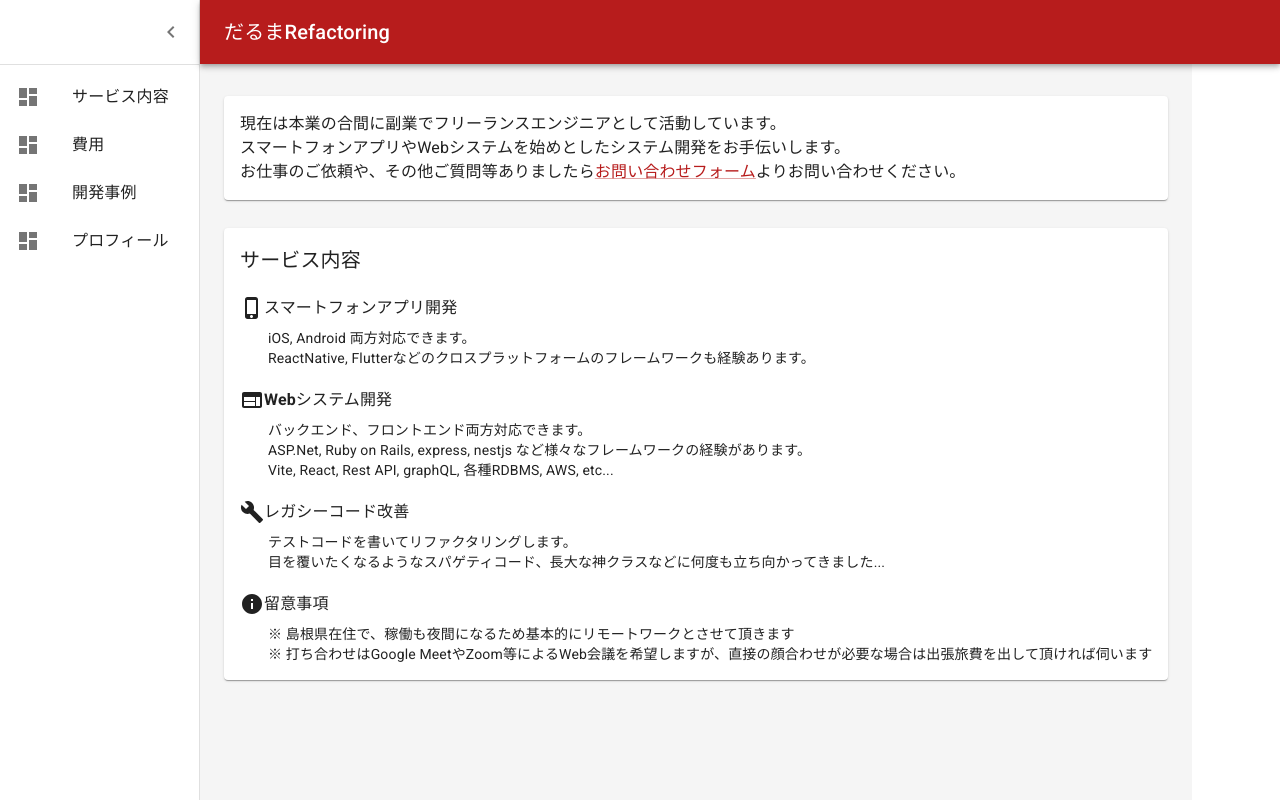
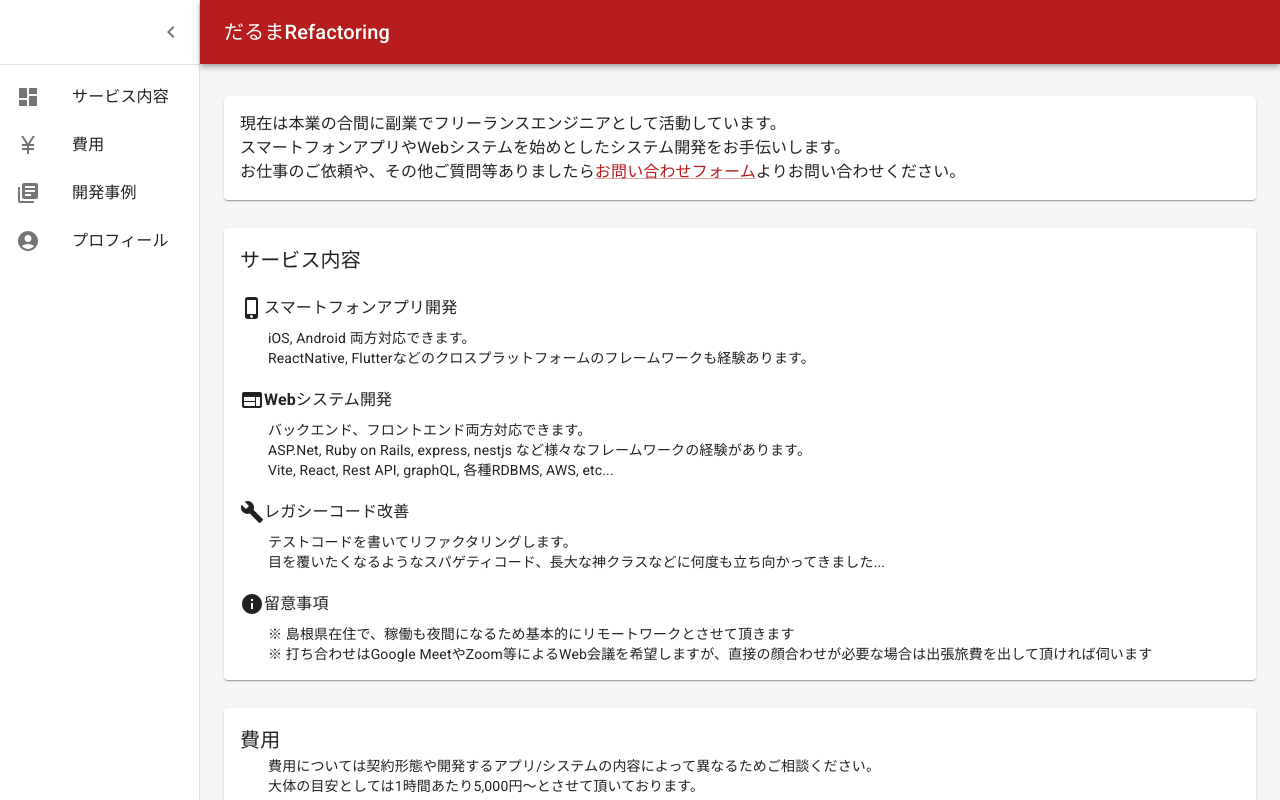
Before and after one commit to dharma-refactoring/dharma-refactoring, a React (Vite) app: page / in a window 1280 px wide. Built offline with nearby package versions, Linux system fonts and the light colour scheme.

Commit message:
add pricing

```diff
--- a/index.html
+++ b/index.html
@@ -15,7 +15,7 @@
     <title>Vite + React + TS</title>
   </head>
   <body>
-    <div id="root"></div>
+    <div id="root" style="width: 100%"></div>
     <script type="module" src="/src/main.tsx"></script>
   </body>
 </html>
--- a/src/App.tsx
+++ b/src/App.tsx
@@ -10,6 +10,7 @@ import { useState } from 'react'
 import { Header } from './components/Header'
 import { Headline } from './components/Headline'
 import { Menu } from './components/Menu'
+import { Pricing } from './components/Pricing'
 import { Service } from './components/Service'
 
 const mdTheme = createTheme({
@@ -51,6 +52,7 @@ function App(): JSX.Element {
           <Container maxWidth="lg" sx={{ mt: 4, mb: 4 }}>
             <Headline />
             <Service />
+            <Pricing />
           </Container>
         </Box>
       </Box>
--- /dev/null
+++ b/src/components/Description.tsx
@@ -0,0 +1,17 @@
+import { Grid, Typography } from '@mui/material'
+
+interface DescriptionProps {
+  contents: string[]
+}
+
+export const Description = ({
+  contents: descriptions
+}: DescriptionProps): JSX.Element => (
+  <Grid item xs={12} sx={{ paddingLeft: '28px' }}>
+    {descriptions.map((d, i) => (
+      <Typography key={i} variant="body2">
+        {d}
+      </Typography>
+    ))}
+  </Grid>
+)
--- a/src/components/Menu.tsx
+++ b/src/components/Menu.tsx
@@ -11,6 +11,9 @@ import {
 } from '@mui/material'
 import ChevronLeftIcon from '@mui/icons-material/ChevronLeft'
 import DashboardIcon from '@mui/icons-material/Dashboard'
+import CurrencyYenIcon from '@mui/icons-material/CurrencyYen'
+import LibraryBooksIcon from '@mui/icons-material/LibraryBooks'
+import AccountCircleIcon from '@mui/icons-material/AccountCircle'
 
 export const drawerWidth = 200
 
@@ -61,27 +64,27 @@ export const Menu = ({ open, toggleMenu }: MenuProps): JSX.Element => (
     </Toolbar>
     <Divider />
     <List component="nav">
-      <ListItemButton>
+      <ListItemButton href="#service">
         <ListItemIcon>
           <DashboardIcon />
         </ListItemIcon>
         <ListItemText primary="サービス内容" />
       </ListItemButton>
-      <ListItemButton>
+      <ListItemButton href="#pricing">
         <ListItemIcon>
-          <DashboardIcon />
+          <CurrencyYenIcon />
         </ListItemIcon>
         <ListItemText primary="費用" />
       </ListItemButton>
-      <ListItemButton>
+      <ListItemButton href="#history">
         <ListItemIcon>
-          <DashboardIcon />
+          <LibraryBooksIcon />
         </ListItemIcon>
         <ListItemText primary="開発事例" />
       </ListItemButton>
-      <ListItemButton>
+      <ListItemButton href="#profile">
         <ListItemIcon>
-          <DashboardIcon />
+          <AccountCircleIcon />
         </ListItemIcon>
         <ListItemText primary="プロフィール" />
       </ListItemButton>
--- /dev/null
+++ b/src/components/Pricing.tsx
@@ -0,0 +1,18 @@
+import { Grid, Paper, Typography } from '@mui/material'
+import { Description } from './Description'
+
+export const Pricing: React.FC = () => (
+  <Grid id="pricing" item xs={12} sx={{ marginBottom: '28px' }}>
+    <Paper sx={{ p: 2, display: 'flex', flexDirection: 'column' }}>
+      <Typography variant="h6" component="h6">
+        費用
+      </Typography>
+      <Description
+        contents={[
+          '費用については契約形態や開発するアプリ/システムの内容によって異なるためご相談ください。',
+          '大体の目安としては1時間あたり5,000円〜とさせて頂いております。'
+        ]}
+      />
+    </Paper>
+  </Grid>
+)
--- a/src/components/Service.tsx
+++ b/src/components/Service.tsx
@@ -3,46 +3,11 @@ import PhoneIcon from '@mui/icons-material/PhoneIphone'
 import WebIcon from '@mui/icons-material/Web'
 import BuildIcon from '@mui/icons-material/Build'
 import InfoIcon from '@mui/icons-material/Info'
-
-interface TitleProps {
-  icon: JSX.Element
-  text: string
-}
-const Title = ({ icon, text }: TitleProps): JSX.Element => (
-  <Grid
-    item
-    xs={12}
-    sx={{
-      marginTop: '20px',
-      marginBottom: '8px',
-      display: 'flex',
-      alignItems: 'center'
-    }}
-  >
-    {icon}
-    <Typography variant="body1" fontWeight="bold">
-      {text}
-    </Typography>
-  </Grid>
-)
-
-interface DescriptionProps {
-  contents: string[]
-}
-const Description = ({
-  contents: descriptions
-}: DescriptionProps): JSX.Element => (
-  <Grid item xs={12} sx={{ paddingLeft: '28px' }}>
-    {descriptions.map((d, i) => (
-      <Typography key={i} variant="body2">
-        {d}
-      </Typography>
-    ))}
-  </Grid>
-)
+import { Title } from './Title'
+import { Description } from './Description'
 
 export const Service: React.FC = () => (
-  <Grid item xs={12}>
+  <Grid id="service" item xs={12} sx={{ marginBottom: '28px' }}>
     <Paper sx={{ p: 2, display: 'flex', flexDirection: 'column' }}>
       <Typography variant="h6" component="h6">
         サービス内容
--- /dev/null
+++ b/src/components/Title.tsx
@@ -0,0 +1,24 @@
+import { Grid, Typography } from '@mui/material'
+
+interface TitleProps {
+  icon: JSX.Element
+  text: string
+}
+
+export const Title = ({ icon, text }: TitleProps): JSX.Element => (
+  <Grid
+    item
+    xs={12}
+    sx={{
+      marginTop: '20px',
+      marginBottom: '8px',
+      display: 'flex',
+      alignItems: 'center'
+    }}
+  >
+    {icon}
+    <Typography variant="body1" fontWeight="bold">
+      {text}
+    </Typography>
+  </Grid>
+)
```
